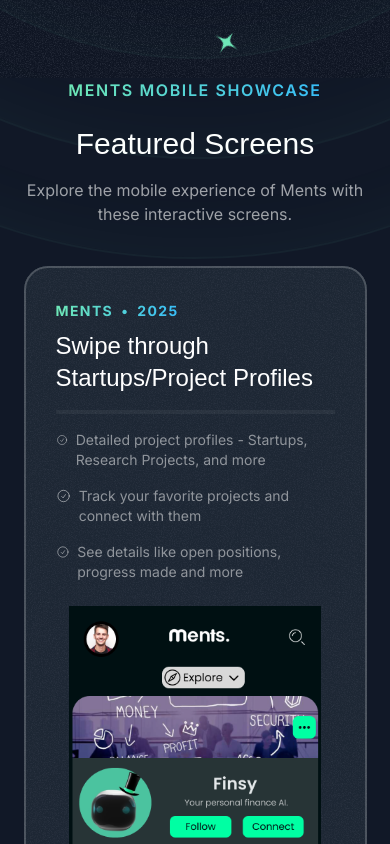
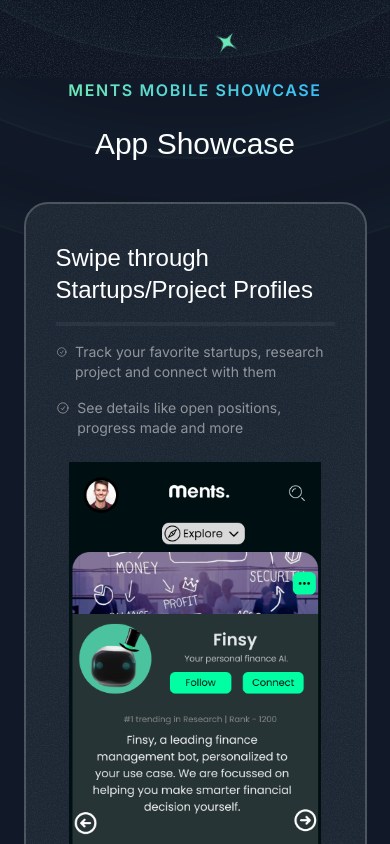
Before and after one commit to finsylive/mentsweb, a Next.js app: page / in a window 390 px wide. Shown: the part 780-1624 px from the top of the page. Built offline with nearby package versions, Linux system fonts and the light colour scheme; a web font is replaced by a local one.

Commit message:
"Made card smaller for better visibility in mobile"

```diff
--- a/src/sections/Projects.tsx
+++ b/src/sections/Projects.tsx
@@ -9,48 +9,36 @@
 
 const portfolioProjects = [
   {
-    company: "Ments",
-    year: "2025",
     title: "Swipe through Startups/Project Profiles",
     results: [
-      { title: "Detailed project profiles - Startups, Research Projects, and more" },
-      { title: "Track your favorite projects and connect with them" },
+      { title: "Track your favorite startups, research project and connect with them" },
       { title: "See  details like open positions, progress made and more" },
     ],
     link: "#",
     image: mentsLeaderboardWork,
   },
   {
-    company: "Ments",
-    year: "2025",
     title: "Leaderboard",
     results: [
-      { title: "Find our what ideas people like the most" },
+      { title: "Find our what ideas people like the most based on filter" },
       { title: "Win exciting rewards, and funding opportunities." },
-      { title: "Filter through top projects based on your interest" },
     ],
     link: "#",
     image: mentsLeaderboard,
   },
   {
-    company: "Ments",
-    year: "2025",
     title: "Requirements",
     results: [
       { title: "Find requirements that match your skills" },
-      { title: "Connect with Startups and Projects which require your skills" },
       { title: "Robust search feature to find Projects, People, and work" },
     ],
     link: "#",
     image: mentsSearch,
   },
   {
-    company: "Ments",
-    year: "2025",
     title: "Environments",
     results: [
-      { title: "Topic based discussions" },
-      { title: "Personalized content at your fingertips" },
+      { title: "Topic based discussions with personlised content" },
       { title: "Exchange of ideas and insights between students and experts" },
     ],
     link: "#",
@@ -68,18 +56,15 @@
           </p>
         </div>
         <h2 className="font-serif text-3xl md:text-5xl text-center mt-6">
-          Featured Screens
+          App Showcase
         </h2>
-        <p className="text-center md:text-lg text-white/60 mt-4 max-w-md mx-auto">
-          Explore the mobile experience of Ments with these interactive screens.
-        </p>
 
         {/* Adding a wrapper with relative positioning and height */}
         <div className="mt-10 md:mt-20 relative" style={{ height: `${portfolioProjects.length * 100}vh` }}>
           {portfolioProjects.map((project, index) => (
             <div
               key={project.title}
-              className="bg-gray-800 rounded-3xl relative z-0 overflow-hidden after:z-10 after:content-[''] after:absolute after:inset-0 after:outline-2 after:outline after:-outline-offset-2 after:rounded-3xl after:outline-white/20 px-8 pt-8 md:pt-12 md:px-10 lg:pt-16 lg:px-20 after:pointer-events-none sticky bottom-0 h-screen flex flex-col lg:block"
+              className="bg-gray-800 rounded-3xl relative z-0 overflow-hidden after:z-10 after:content-[''] after:absolute after:inset-0 after:outline-2 after:outline after:-outline-offset-2 after:rounded-3xl after:outline-white/20 px-8 pt-8 md:pt-12 md:px-10 lg:pt-16 lg:px-20 after:pointer-events-none sticky bottom-0 h-90vh] flex flex-col lg:block"
               style={{
                 zIndex: portfolioProjects.length - index, // Higher index = lower z-index
               }}
@@ -90,11 +75,6 @@
               ></div>
               <div className="lg:grid lg:grid-cols-2 lg:gap-16 h-full flex flex-col">
                 <div className="lg:pb-16">
-                  <div className="bg-gradient-to-r from-emerald-300 to-sky-400 inline-flex gap-2 font-bold uppercase tracking-widest text-sm text-transparent bg-clip-text">
-                    <span>{project.company}</span>
-                    <span>&bull;</span>
-                    <span>{project.year}</span>
-                  </div>
                   <h3 className="font-serif text-2xl mt-2 md:mt-5 md:text-4xl">{project.title}</h3>
                   <hr className="border-2 border-white/5 mt-4 md:mt-5" />
                   <ul className="flex flex-col gap-4 mt-4 md:mt-5">
```
